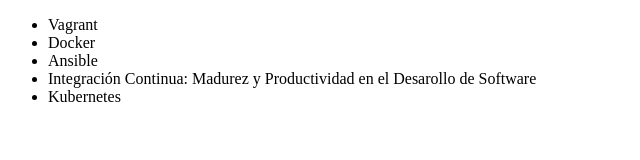
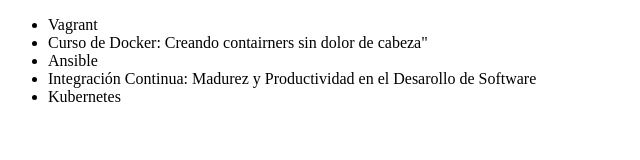
Before and after one commit to FrankJav/Curso-Alura-Git, a plain HTML site: page index.html in a window 1280 px wide. Shown: the whole page, without its empty margins (0-640 px from the left). Drawn offline with Linux system fonts and the light colour scheme.

Commit message:
Actualizando nombre del curso de Docker.

```diff
--- a/index.html
+++ b/index.html
@@ -7,7 +7,7 @@
 <body>
      <ul>
          <li> Vagrant </li>
-         <li> Docker </li>
+         <li> Curso de Docker: Creando contairners sin dolor de cabeza" </li>
          <li> Ansible </li>
          <li> Integración Continua: Madurez y Productividad en el Desarollo de Software</li>
          <li> Kubernetes</li>
```
